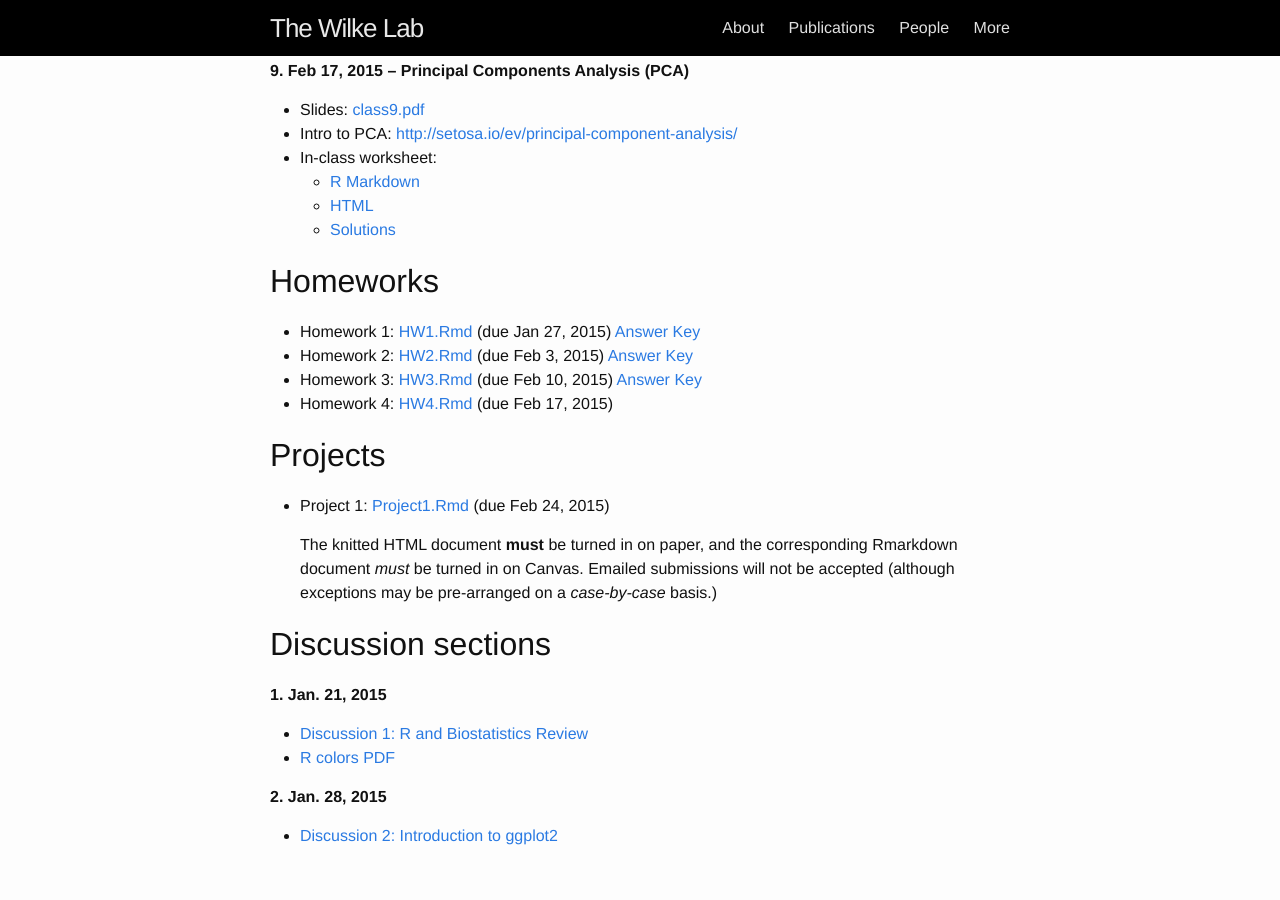
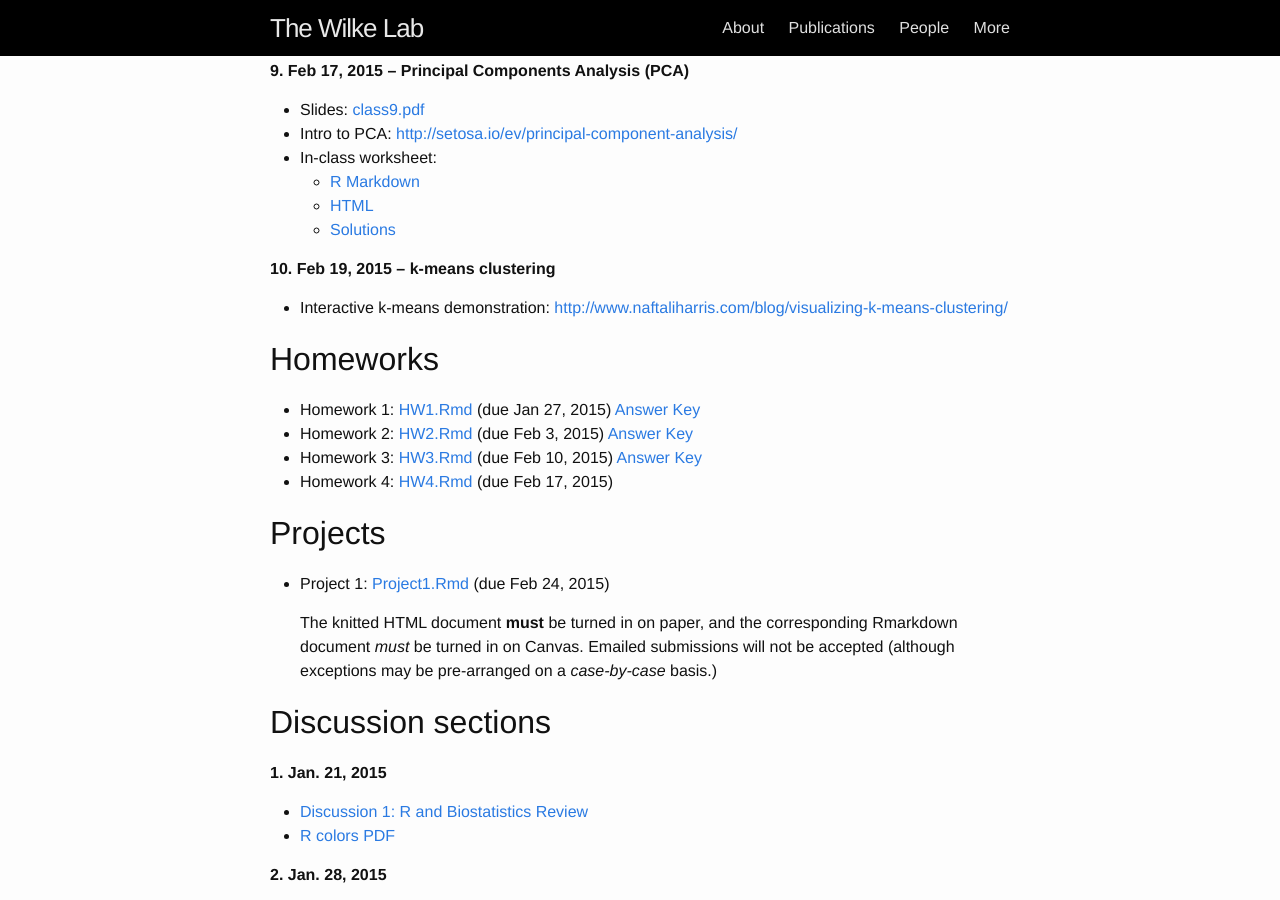
Before and after one commit to wilkelab/wilkelab.github.io.archive_sep_2020, a Jekyll site: the page built from classes/SDS348_spring_2015.md, in a window 1280 px wide and 900 px high, scrolled down 1962 px. Built offline with Jekyll 4.4.1, drawn with Linux system fonts in a browser that asks for light colours.

Commit message:
class 10

```diff
--- a/classes/SDS348_spring_2015.md
+++ b/classes/SDS348_spring_2015.md
@@ -94,6 +94,10 @@ Syllabus and schedule: [SDS348_syllabus_spring2015.pdf](/classes/SDS348/SDS348_s
     - [HTML](/classes/SDS348/2015_spring_worksheets/class9.html)
     - [Solutions](/classes/SDS348/2015_spring_worksheets/class9_solutions.html)
 
+**10. Feb 19, 2015 – k-means clustering**
+
+* Interactive k-means demonstration: [http://www.naftaliharris.com/blog/visualizing-k-means-clustering/](http://www.naftaliharris.com/blog/visualizing-k-means-clustering/)
+
 
 ## Homeworks
 - Homework 1: [HW1.Rmd](/classes/SDS348/2015_spring_homeworks/HW1.Rmd) (due Jan 27, 2015) [Answer Key](/classes/SDS348/2015_spring_homeworks/HW1-solution.html)
```
